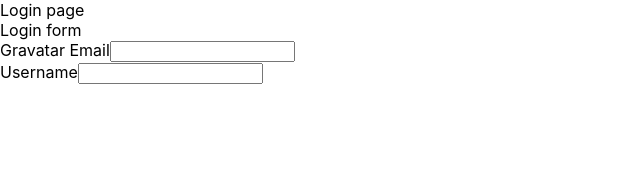
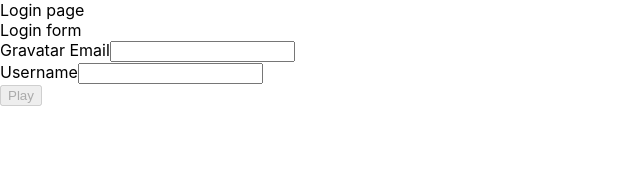
Before and after one commit to and-stuber/fohat_frontend, a React (Create React App) app: page / in a window 1280 px wide. Shown: the top 174 px of the page, without its empty margins (0-640 px from the left). Built offline with nearby package versions, Linux system fonts and the light colour scheme.

Commit message:
Play button, and functions for verify empty fields add

```diff
--- a/src/components/LoginForm.jsx
+++ b/src/components/LoginForm.jsx
@@ -1,4 +1,5 @@
 import React from 'react';
+import { Link } from 'react-router-dom';
 
 class LoginForm extends React.Component {
   constructor(props) {
@@ -15,6 +16,14 @@ class LoginForm extends React.Component {
     this.setState({
       [name]: value,
     });
+  }
+
+  checkFields() {
+    const { email, name } = this.state;
+    let check = true;
+    if (email !== '' && name !== '') {
+      check = false;
+    } return check;
   }
 
   render() {
@@ -42,6 +51,17 @@ class LoginForm extends React.Component {
             onChange={ this.handleChange }
           />
         </div>
+        <Link
+          to='/game'
+          onClick={"#"}
+        >
+          <button
+            type="button"
+            disabled={ this.checkFields() }
+          >
+          Play
+          </button>
+        </Link>
 
       </div>
     )
```
